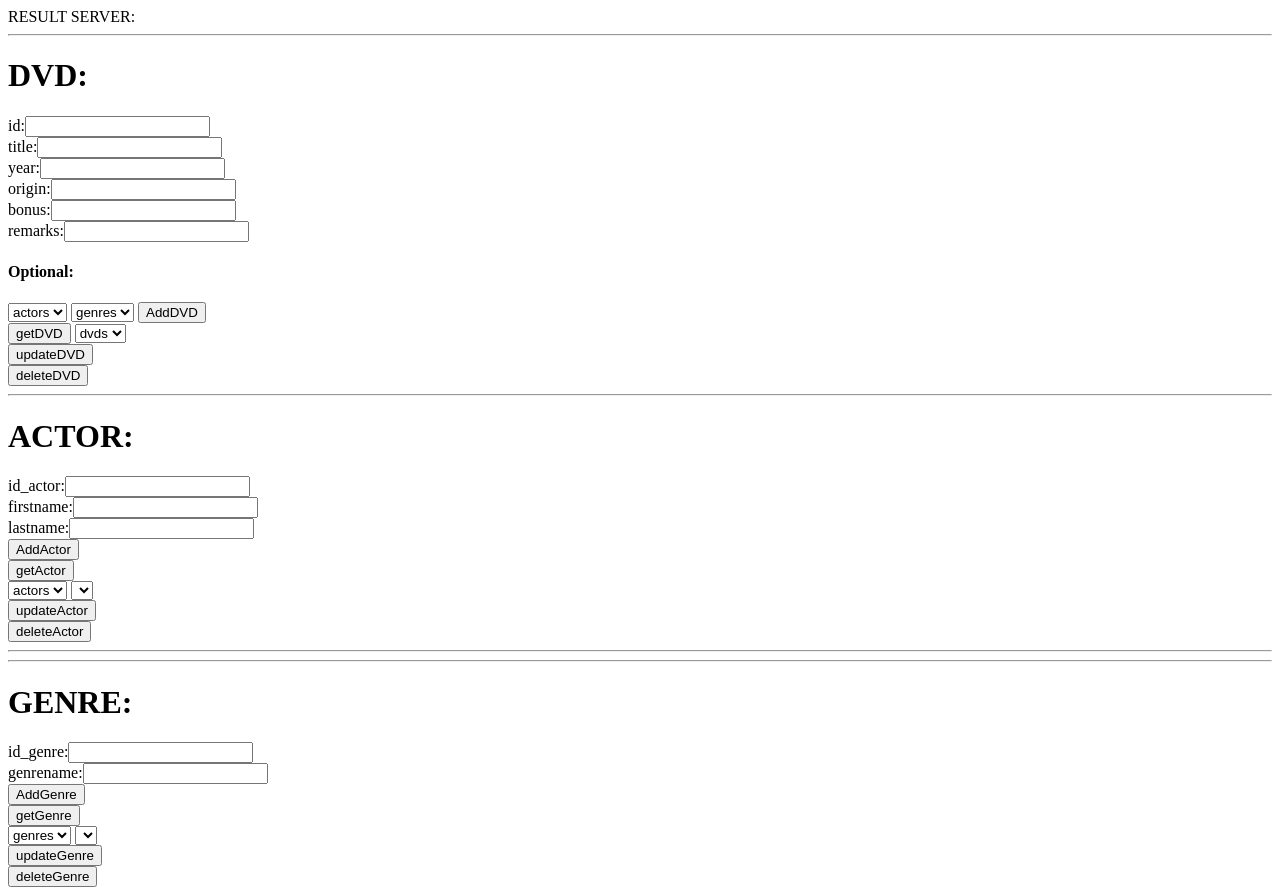
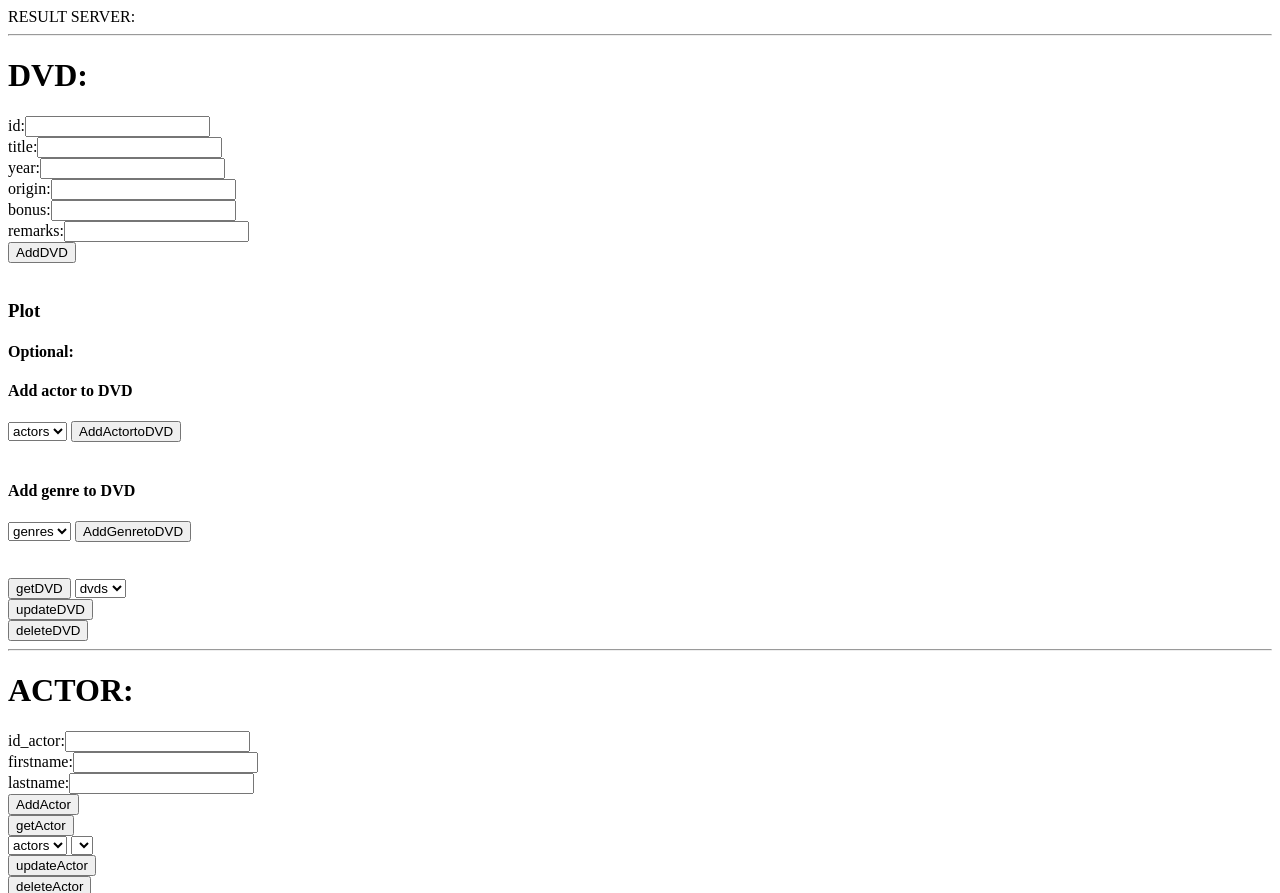
Before and after one commit to CarinaHorrel/DataBaseDVD, a Spring Boot app: page /ToGetFromDataBase.html in a window 1280 px wide. Shown: the top 893 px of the page. Run offline with Spring Boot 4, Linux system fonts and the light colour scheme; lists and menus that the app fills with data are empty.

Commit message:
added omdb

```diff
--- a/src/main/resources/static/ToGetFromDataBase.html
+++ b/src/main/resources/static/ToGetFromDataBase.html
@@ -14,19 +14,25 @@
 			origin:<input type="text" id="origin"/><br />
 			bonus:<input type="text" id="bonus"/><br />
 			remarks:<input type="text" id="remarks"/><br />
-
+			<button onclick="addDVD()">AddDVD</button><br><br>
+			<img id="dvdPoster" src="">
+			<h3>Plot</h3>
+			<p id="dvdPlot"></p>
 			<h4>Optional:</h4>
+			<h4>Add actor to DVD</h4>
 			<select id="dvd_actors" onchange="selectActor(event)" >
 				<option value="actors">actors</option>
-
-
 			</select>
-
+			<button onclick="addActortoDVD()">AddActortoDVD</button><br>
+			<br>
+			<h4>Add genre to DVD</h4>
 			<select id="dvd_genres" onchange="selectGenre(event)">
 				<option value="genres">genres</option>
 			</select>
+			<button onclick="addGenretoDVD()">AddGenretoDVD</button><br>
+			<br>
+			<br>
 
-			<button onclick="addDVD()">AddDVD</button><br>
 			<button onclick="getDataDVD('api/dvd')">getDVD</button>
 			<select id="DVDs" onchange="selectDVD(event)">
 				<option value="dvds">dvds</option>
--- a/src/main/resources/static/javascript/dvd.js
+++ b/src/main/resources/static/javascript/dvd.js
@@ -20,6 +20,19 @@ function addDVD(){
     var remarks=document.getElementById("remarks").value;
     var dvd = '{"title":"'+title+'","year":'+year+',"origin":"'+origin+'","bonus":"'+bonus+'","remarks":"'+remarks+'"}';
     postData('api/dvd', dvd, "POST");
+}
+
+function addActortoDVD(){
+    var id = document.getElementById("id").value;
+    var id_actor = document.getElementById("dvd_actors").value;
+    postData('api/dvd/'+id+'/actor/'+id_actor, "", "PUT");
+}
+
+function addGenretoDVD(){
+    var id = document.getElementById("id").value;
+    var id_genre = document.getElementById("id_genre").value;
+    var dvd = '{"id":'+id+', "id":'+id_genre+'"}';
+    postData('api/dvd/id/genre/id_genre', dvd_genres, "PUT");
 }
 
 function putDataDVD(){
@@ -70,7 +83,10 @@ function postData(api, data, crud){
     xhttp.onreadystatechange = function() {
         if (this.readyState == 4 && this.status == 202) {
             console.log(this.responseText);
-            if (api=='api/dvd') getDataDVD(api);
+            if (api=='api/dvd') {
+                getDataDVD(api);
+               document.getElementById("id").value=this.responseText;
+            }
             else if (api=='api/actor') getDataActor(api);
              else if (api=='api/genre') getDataGenre(api);
         }
@@ -179,8 +195,8 @@ function getDataGenre(api, varid) {
 
 function selectDVD(event) {
     var id=event.target.value;
-    dvd = getDVDByID(id);
-    console.log(event.target.value);
+    getDVDByID(id);
+
 }
 
 function selectActor(event) {
@@ -267,9 +283,28 @@ function getDVDByID(id){
             document.getElementById("origin").value=dvd.origin;
             document.getElementById("bonus").value=dvd.bonus;
             document.getElementById("remarks").value=dvd.remarks;
+            getExternalData(dvd);
         }
     };
     xhttp.open("GET", "http://localhost:8082/api/dvd/"+id);
     xhttp.setRequestHeader("Content-type", "application/json");
     xhttp.send();
 }
+
+function getExternalData(dvd) {
+    var url = "http://www.omdbapi.com/?t=";
+    url += dvd.title;
+    var xhttp = new XMLHttpRequest();
+    xhttp.onreadystatechange = function() {
+        if (this.readyState == 4 && this.status == 200) {
+            var extDVD = JSON.parse(this.responseText);
+            console.log(extDVD);
+            document.getElementById("dvdPlot").textContent = extDVD.Plot;
+            document.getElementById("dvdPoster").src = extDVD.Poster;
+        }
+    };
+    xhttp.open("GET", url);
+    xhttp.send();
+
+
+}
```
